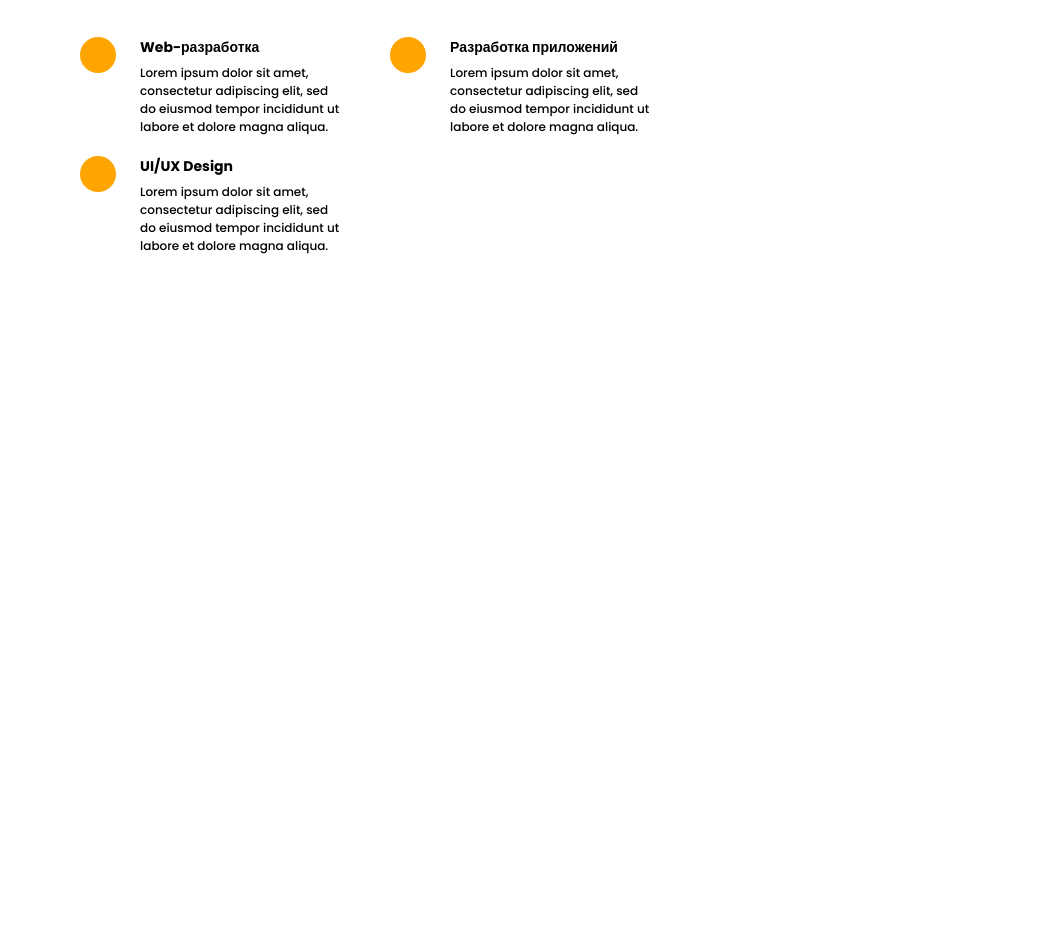
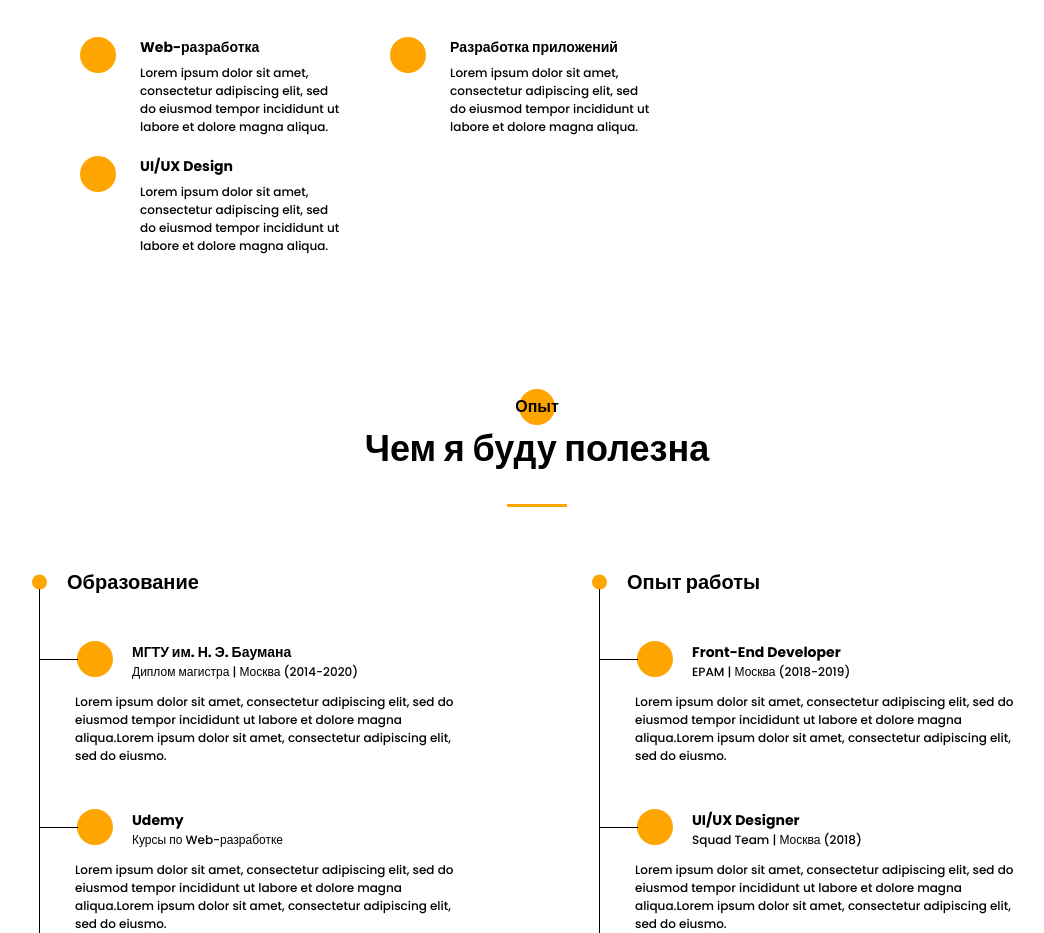
Before and after one commit to romanshliakhov/Alexportfolio, a plain HTML site: page source/index.html in a window 1280 px wide. Shown: the part 1158-2091 px from the top of the page, without its empty margins (103-1147 px from the left). Before the commit the page ends 1433 px from the top, so only its background shows below. Drawn offline with nearby package versions, Linux system fonts and the light colour scheme; files that its build step writes are made by us from their sources; a script that the page names is missing.

Commit message:
added resume section

```diff
--- a/source/index.html
+++ b/source/index.html
@@ -160,6 +160,99 @@
         </div>
       </div>
     </section>
+
+    <section class="resume">
+      <div class="container">
+        <h2 class="resume__title title title__fz16">Опыт</h2>
+        <div class="resume__subtitle title title__fz36">Чем я буду полезна</div>
+        <div class="divider"></div>
+
+        <div class="resume__wrapper">
+          <div class="resume__column">
+            <h3 class="resume__column-title title title__fz20">Образование</h3>
+            <ul class="resume__column-list">
+              <li class="resume__column-items">
+                <div class="resume__item">
+                  <div class="resume__item-head">
+                    <div class="resume__item-icon">
+                      <svg  width='20' height='25'>
+                        <use href='img/sprite/sprite.svg#university'></use>
+                      </svg>
+                    </div>
+
+                    <h4 class="title title__fz14">МГТУ им. Н. Э. Баумана</h4>
+                    <div class="resume__location">Диплом магистра | Москва (2014-2020)</div>
+                  </div>
+
+                  <div class="resume__item-body">
+                    Lorem ipsum dolor sit amet, consectetur adipiscing elit, sed do eiusmod tempor incididunt ut labore et dolore magna aliqua.Lorem ipsum dolor sit amet, consectetur adipiscing elit, sed do eiusmo.
+                  </div>
+                </div>
+              </li>
+              <li class="resume__column-items">
+                <div class="resume__item">
+                  <div class="resume__item-head">
+                    <div class="resume__item-icon">
+                      <svg  width='25' height='25'>
+                        <use href='img/sprite/sprite.svg#courses'></use>
+                      </svg>
+                    </div>
+
+                    <h4 class="title title__fz14">Udemy</h4>
+                    <div class="resume__location">Курсы по Web-разработке</div>
+                  </div>
+
+                  <div class="resume__item-body">
+                    Lorem ipsum dolor sit amet, consectetur adipiscing elit, sed do eiusmod tempor incididunt ut labore et dolore magna aliqua.Lorem ipsum dolor sit amet, consectetur adipiscing elit, sed do eiusmo.
+                  </div>
+                </div>
+              </li>
+            </ul>
+          </div>
+          <div class="resume__column">
+            <h3 class="resume__column-title title title__fz20">Опыт работы</h3>
+            <ul class="resume__column-list">
+              <li class="resume__column-items">
+                <div class="resume__item">
+                  <div class="resume__item-head">
+                    <div class="resume__item-icon">
+                      <svg  width='25' height='25'>
+                        <use href='img/sprite/sprite.svg#seo'></use>
+                      </svg>
+                    </div>
+
+                    <h4 class="title title__fz14">Front-End Developer</h4>
+                    <div class="resume__location">EPAM | Москва (2018-2019)</div>
+                  </div>
+
+                  <div class="resume__item-body">
+                    Lorem ipsum dolor sit amet, consectetur adipiscing elit, sed do eiusmod tempor incididunt ut labore et dolore magna aliqua.Lorem ipsum dolor sit amet, consectetur adipiscing elit, sed do eiusmo.
+                  </div>
+                </div>
+              </li>
+              <li class="resume__column-items">
+                <div class="resume__item">
+                  <div class="resume__item-head">
+                    <div class="resume__item-icon">
+                      <svg  width='25' height='25'>
+                        <use href='img/sprite/sprite.svg#designer'></use>
+                      </svg>
+                    </div>
+
+                    <h4 class="title title__fz14">UI/UX Designer</h4>
+                    <div class="resume__location">Squad Team | Москва (2018)</div>
+                  </div>
+
+                  <div class="resume__item-body">
+                    Lorem ipsum dolor sit amet, consectetur adipiscing elit, sed do eiusmod tempor incididunt ut labore et dolore magna aliqua.Lorem ipsum dolor sit amet, consectetur adipiscing elit, sed do eiusmo.
+                  </div>
+                </div>
+              </li>
+            </ul>
+          </div>
+        </div>
+      </div>
+    </section>
   </main>
 
   <footer class="footer">
--- /dev/null
+++ b/source/sass/blocks/resume.scss
@@ -0,0 +1,107 @@
+.resume {
+  padding-top: 120px;
+
+  &__title {
+    position: relative;
+    text-align: center;
+    padding-left: 0;
+
+    &::before {
+      left: 50%;
+      transform: translateX(-50%);
+    }
+  }
+
+  &__subtitle {
+    text-align: center;
+  }
+
+  &__wrapper {
+    padding: 60px 65px 0 65px;
+    display: grid;
+    grid-template-columns: repeat(2, 425px);
+    column-gap: 135px;
+  }
+
+  &__column {
+  }
+
+  &__column-title {
+    position: relative;
+    padding-left: 35px;
+
+    &::before {
+      content: "";
+      position: absolute;
+      width: 15px;
+      height: 15px;
+      background-color: $main-color;
+      border-radius: 50%;
+      left: 0;
+      top: 50%;
+      transform: translateY(-50%);
+    }
+  }
+
+  &__column-items {
+    position: relative;
+
+    &::after {
+      content: "";
+      position: absolute;
+      width: 1px;
+      height: calc(100% + 8px);
+      top: -8px;
+      left: 7px;
+      background-color: #000000;
+    }
+  }
+
+  &__item {
+    position: relative;
+
+    &::before {
+      content: "";
+      position: absolute;
+      top: 62px;
+      left: 7px;
+      height: 1px;
+      width: 39px;
+      background-color: #000000;
+    }
+  }
+
+  &__item-icon {
+    position: absolute;
+    margin-top: 14px;
+    top: 30px;
+    left: 45px;
+    @include before__cirle;
+
+    svg {
+      position: absolute;
+      left: 17px;
+      top: 14px;
+    }
+  }
+
+  &__item-head {
+    position: relative;
+    padding-left: 100px;
+    padding-top: 45px;
+  }
+
+  &__location {
+    font-size: 12px;
+    line-height: 18px;
+    font-weight: 500;
+  }
+
+  &__item-body {
+    padding-left: 43px;
+    padding-top: 12px;
+    font-size: 12px;
+    line-height: 18px;
+    font-weight: 500;
+  }
+}
--- a/source/sass/blocks/title.scss
+++ b/source/sass/blocks/title.scss
@@ -18,6 +18,11 @@
     @include before__cirle;
   }
 
+  &__fz20 {
+    font-size: 20px;
+    line-height: 30px;
+  }
+
   &__fz36 {
     font-size: 36px;
   }
--- a/source/sass/general/blocks.scss
+++ b/source/sass/general/blocks.scss
@@ -5,3 +5,4 @@
 @import "blocks/hamburger.scss";
 @import "blocks/menu.scss";
 @import "blocks/about.scss";
+@import "blocks/resume.scss";
--- a/source/sass/general/global.scss
+++ b/source/sass/general/global.scss
@@ -93,3 +93,10 @@ a {
   width: 1140px;
   margin: 0 auto;
 }
+
+.divider {
+  width: 60px;
+  height: 3px;
+  background-color: $main-color;
+  margin: 25px auto 0 auto;
+}
```
Also changed, not shown: source/img/sprite/courses.svg (added), source/img/sprite/designer.svg (added), source/img/sprite/seo.svg (added), source/img/sprite/university.svg (added).
